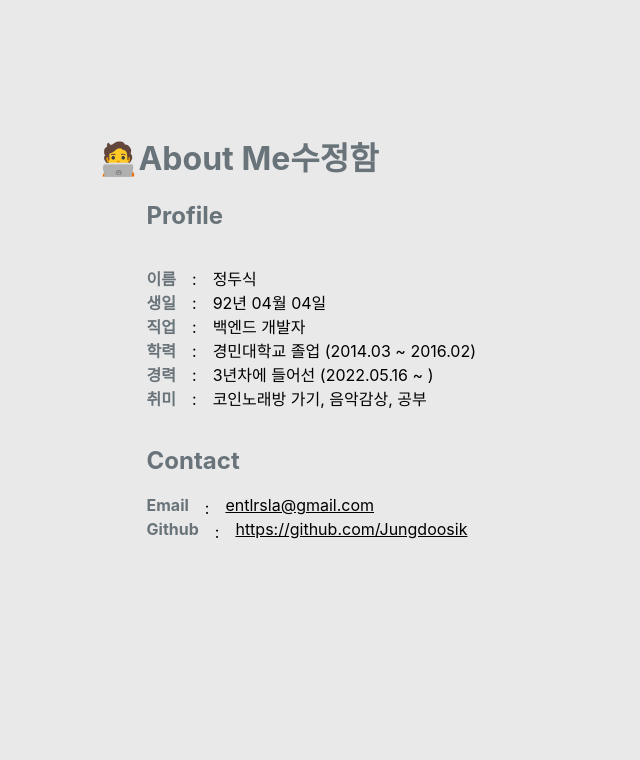
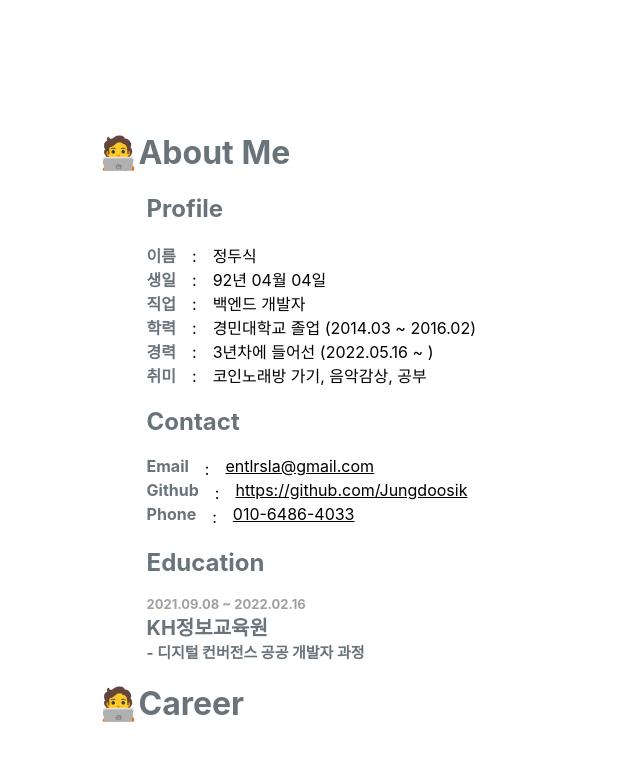
Before and after one commit to Jungdoosik/my-pofol, a React (Create React App) app: page / in a window 1280 px wide. Shown: the top 760 px of the page, without its empty margins (0-640 px from the left). Built offline with nearby package versions, Linux system fonts and the light colour scheme.

Commit message:
AboutMe 1차 완성

```diff
--- a/src/components/Main.js
+++ b/src/components/Main.js
@@ -1,9 +1,11 @@
 import AboutMeMain from "./main/aboutme/AboutMeMain";
+import CareerMain from "./main/career/CareerMain";
 
 function Main() {
   return (
     <div>
       <AboutMeMain></AboutMeMain>
+      <CareerMain></CareerMain>
     </div >
   )
 }
--- a/src/components/main/aboutme/AboutMeMain.js
+++ b/src/components/main/aboutme/AboutMeMain.js
@@ -1,6 +1,7 @@
 import styled from "styled-components"
 import Contact from "./contact/Contact"
 import Profile from "./profile/Profile";
+import Education from "./education/Education";
 
 const Area = styled.div`
   margin : 0 3%;
@@ -13,9 +14,10 @@ const Title = styled.h1`
 function AboutMeMain() {
   return (
     <Area>
-      <Title>🧑‍💻About Me{'수정함'}</Title>
+      <Title>🧑‍💻About Me</Title>
       <Profile></Profile>
       <Contact></Contact>
+      <Education></Education>
     </Area>
   )
 }
--- a/src/components/main/aboutme/contact/Contact.js
+++ b/src/components/main/aboutme/contact/Contact.js
@@ -36,7 +36,11 @@ function Contact() {
         state.map((data, i) => (
           <ContentArea key={i}>
             <Title>{data.title}</Title>{"　:　"}
-            <Detail href={data.title === "Email" ? "mailto:" + data.detail : data.detail} target='_blank'> {data.detail}</Detail>
+            <Detail
+              href={data.title === "Email" ? "mailto:" + data.detail : data.detail}
+              target={data.title === "Github" ? '_blank' : ""}>
+              {data.detail}
+            </Detail>
           </ContentArea>
         ))
       }
--- /dev/null
+++ b/src/components/main/aboutme/education/Education.js
@@ -0,0 +1,60 @@
+import { useSelector } from "react-redux";
+import styled from "styled-components";
+
+const Area = styled.div`
+  margin : 0 3em;
+`;
+
+const H2 = styled.h2`
+  color : #69737A;
+`;
+
+const ContentArea = styled.div`
+  margin : 0 0 ;
+`;
+
+const Date = styled.span`
+  color : #a0a0a0;
+  display : block;
+  font-size : 13px;
+  font-weight : bold;
+  `;
+const Academy = styled.span`
+  color : #69737A;
+  display : block;
+  font-size : 20px;
+  font-weight : bold;
+`;
+const Curriculum = styled.span`
+  color : #69737A;
+  display : block;
+  font-size : 15px;
+  font-weight : bold;
+`;
+
+const Detail = styled.a`
+  color : black;
+  font-weight: 400;
+  font-style: normal;
+`;
+
+function Education() {
+
+  const state = useSelector((state) => state.education)
+  return (
+    <Area>
+      <H2>Education</H2>
+      {
+        state.map((data, i) => (
+          <ContentArea>
+            <Date>{data.date}</Date>
+            <Academy>{data.academy}</Academy>
+            <Curriculum>- {data.curriculum}</Curriculum>
+          </ContentArea>
+        ))
+      }
+    </Area>
+  )
+}
+
+export default Education
--- a/src/components/main/aboutme/profile/Profile.js
+++ b/src/components/main/aboutme/profile/Profile.js
@@ -16,6 +16,7 @@ const ContentArea = styled.div`
 
 const Ul = styled.ul`
   padding:  0;
+  margin : 0;
 `;
 
 const Li = styled.li`
--- /dev/null
+++ b/src/components/main/career/CareerMain.js
@@ -0,0 +1,19 @@
+import styled from "styled-components";
+
+const Area = styled.div`
+  margin : 0 3%;
+`;
+
+const Title = styled.h1`
+  color : #69737A;
+  left : 0;
+`;
+function CareerMain() {
+  return (
+    <Area>
+      <Title>🧑‍💻Career</Title>
+    </Area>
+  )
+}
+
+export default CareerMain;
--- a/src/index.css
+++ b/src/index.css
@@ -5,7 +5,6 @@ body {
 		sans-serif;
 	-webkit-font-smoothing: antialiased;
 	-moz-osx-font-smoothing: grayscale;
-	background: #e9e9e9;
 }
 
 code {
--- a/src/redux/contact.js
+++ b/src/redux/contact.js
@@ -6,6 +6,7 @@ export const contactData = createSlice({
     [
       { title: "Email", detail: 'entlrsla@gmail.com' },
       { title: "Github", detail: 'https://github.com/Jungdoosik' },
+      { title: "Phone", detail: '010-6486-4033' },
     ]
   ,
   reducers: {
--- /dev/null
+++ b/src/redux/education.js
@@ -0,0 +1,20 @@
+import { createSlice } from "@reduxjs/toolkit";
+
+export const educationData = createSlice({
+  name: 'edcation',
+  initialState: [
+    {
+      date: '2021.09.08 ~ 2022.02.16',
+      academy: 'KH정보교육원',
+      curriculum: '디지털 컨버전스 공공 개발자 과정'
+    }
+  ],
+  reducers: {
+    edcation: (state, action) => {
+      state.value = action.payload
+    }
+  }
+})
+
+export const { edcation } = educationData.actions;
+export default educationData.reducer;
--- a/src/redux/store.js
+++ b/src/redux/store.js
@@ -3,10 +3,11 @@ import React from 'react';
 import { configureStore } from '@reduxjs/toolkit';
 import contactReducer from './contact'
 import profileReducer from './profile'
+import educationReducer from './education';
 export default configureStore({
   reducer: {
     contact: contactReducer,
     profile: profileReducer,
-
+    education: educationReducer,
   }
 })
```
